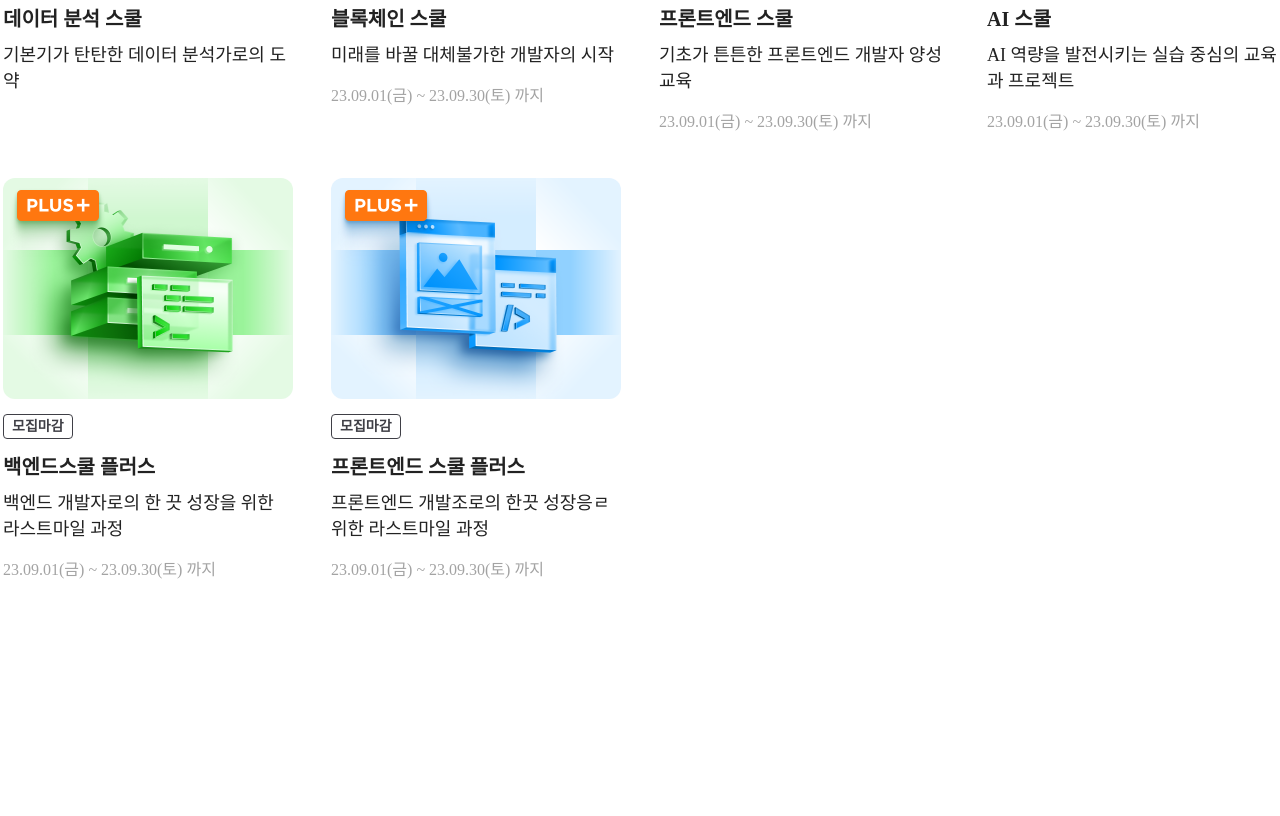
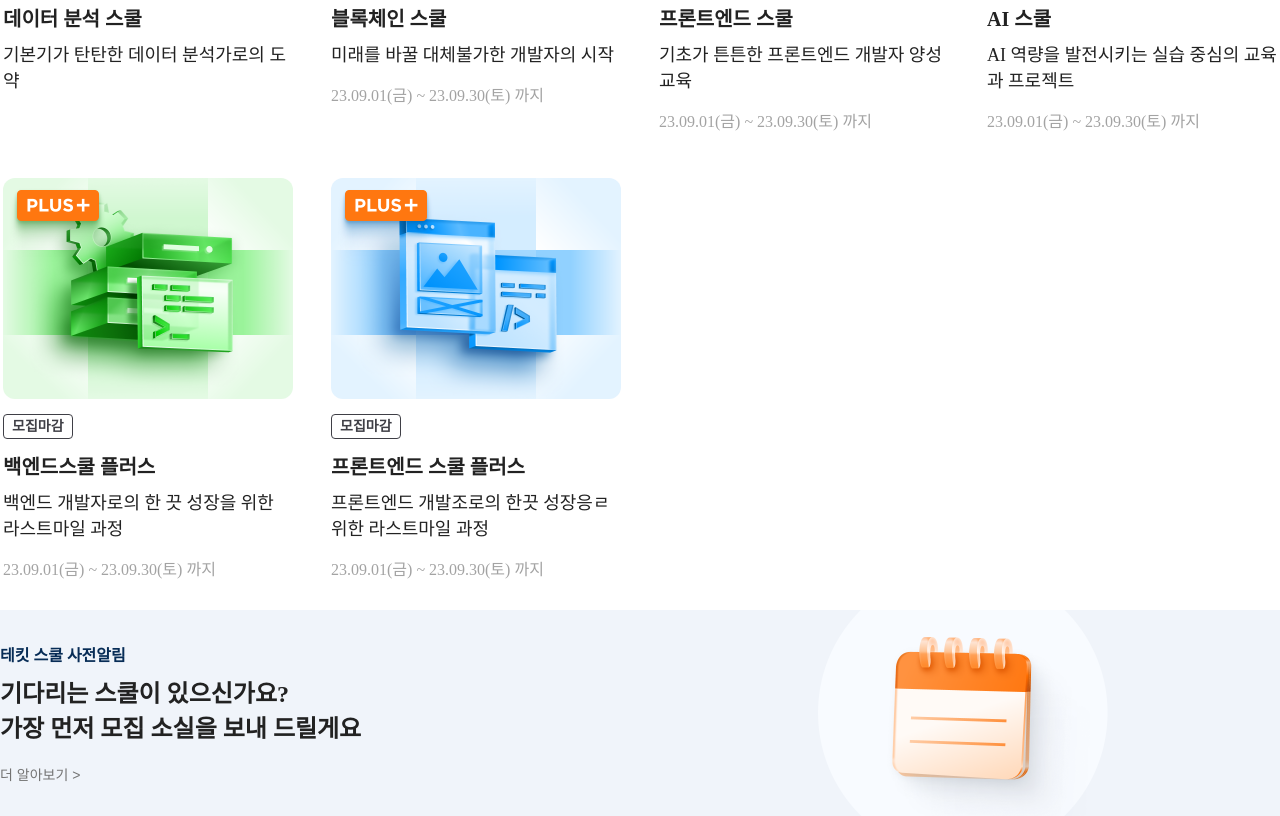
Before and after one commit to rootel123/teckit-clone, a plain HTML site: page index.html in a window 1280 px wide. Shown: the part 1828-2644 px from the top of the page. Before the commit the page ends 2438 px from the top, so only its background shows below. Drawn offline with Linux system fonts and the light colour scheme; a web font is replaced by a local one.

Commit message:
techit-alarm

```diff
--- a/index.html
+++ b/index.html
@@ -172,6 +172,14 @@
           </li>
         </ul>
       </section>
+      <section class="techit-alarm">
+        <div class="techit-alarm-container">
+          <h5>테킷 스쿨 사전알림</h5>
+          <h3>기다리는 스쿨이 있으신가요?</h3>
+          <h3>가장 먼저 모집 소실을 보내 드릴게요</h3>
+          <button>더 알아보기 ></button>
+        </div>
+      </section>
     </main>
   </body>
 </html>
--- a/style.css
+++ b/style.css
@@ -254,3 +254,37 @@ header {
   margin-top: 16px;
   color: #a3a3a3;
 }
+
+.techit-alarm {
+  background-image: url("./images/techit_alarm.png");
+  height: 206px;
+  background-size: cover;
+}
+
+.techit-alarm-container {
+  max-width: 1280px;
+  margin: auto;
+  display: flex;
+  flex-direction: column;
+  justify-content: center;
+  align-items: start;
+  height: 100%;
+}
+
+.techit-alarm-container > h5 {
+  font-size: 16px;
+  font-weight: 600;
+  color: #072c56;
+  margin-bottom: 8px;
+}
+
+.techit-alarm-container > h3 {
+  font-size: 24px;
+  font-weight: 600;
+}
+
+.techit-alarm-container > button {
+  margin-top: 20px;
+  font-size: 14px;
+  color: #737373;
+}
```
